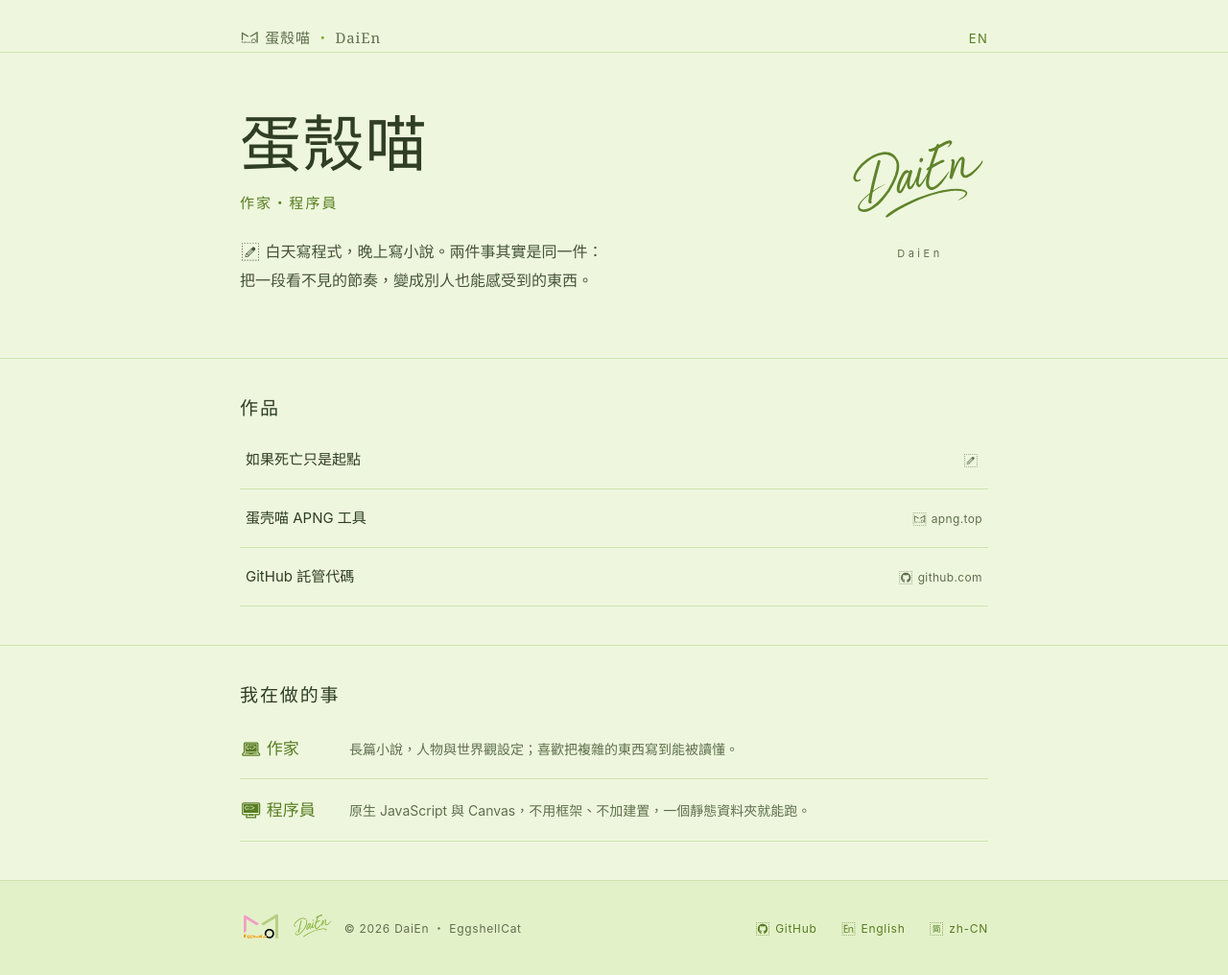
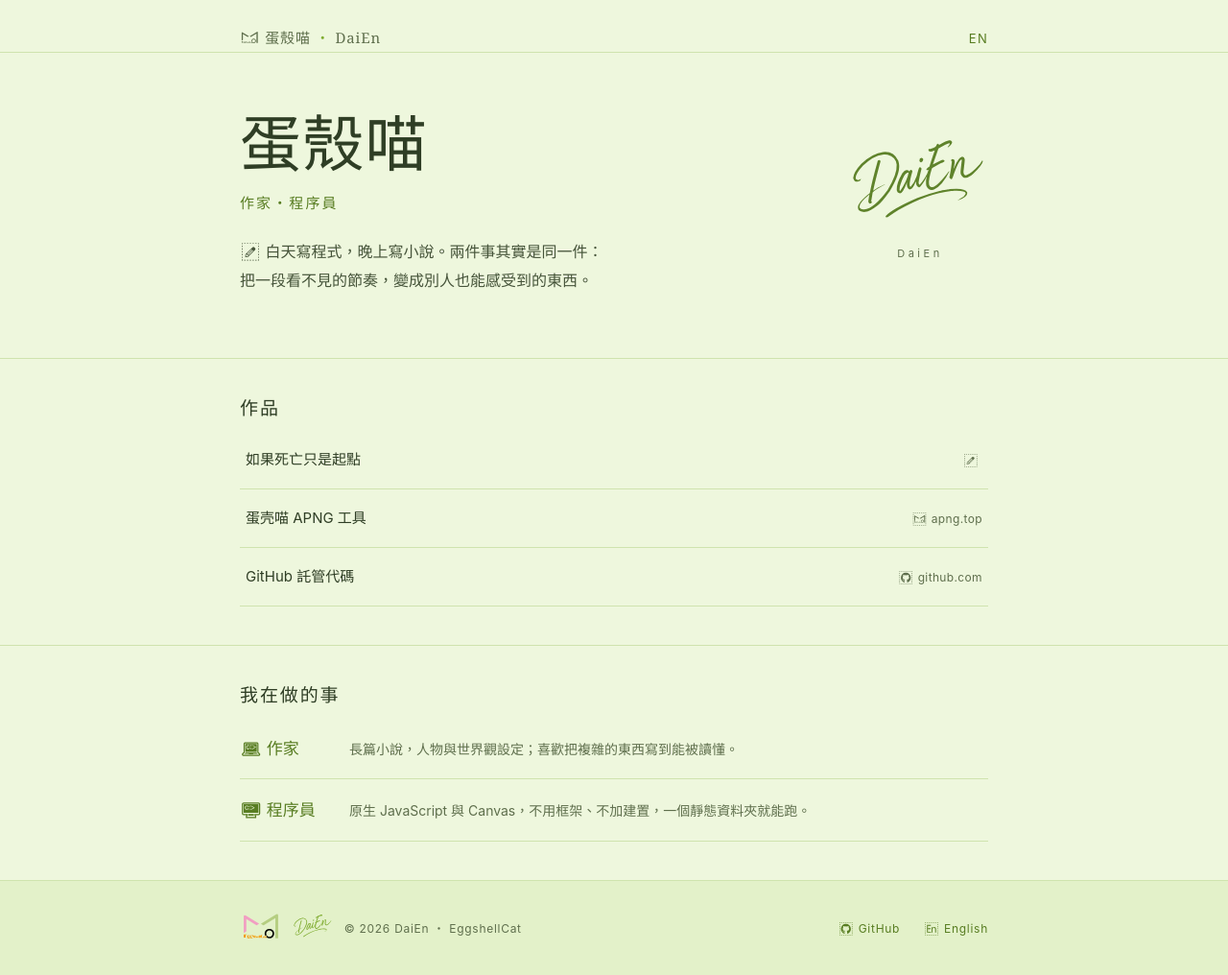
Before and after one commit to egawadaien-design/egawadaien-design.github.io, a plain HTML site: page index-zh.html in a window 1280 px wide. Shown: the whole page at 96% size. Drawn offline with Linux system fonts and the light colour scheme.

Commit message:
Add files via upload

```diff
--- a/index-zh.html
+++ b/index-zh.html
@@ -240,10 +240,6 @@
 			<a href="index.html" hreflang="en" lang="en">
 				<i class="cat cat-015" aria-hidden="true"></i>&nbsp;English
 			</a>
-			&nbsp;&nbsp;&nbsp;&nbsp;
-			<a href="index-zh.html" hreflang="en" lang="en">
-				<i class="cat cat-013" aria-hidden="true"></i>&nbsp;zh-CN
-			</a>
 		</p>
 	</div>
 </footer>
```
